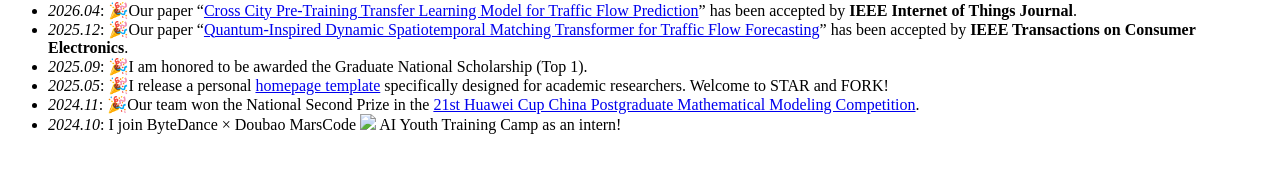
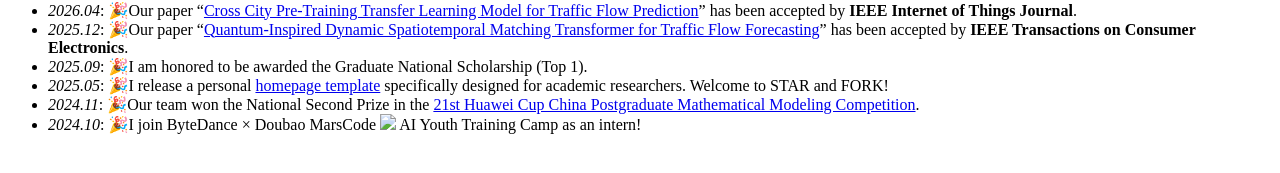
Before and after one commit to yuchaozhi/yuchaozhi.github.io, a Jekyll site: the page built from _pages/includes/news.md, in a window 1280 px wide. Shown: the part 600-773 px from the top of the page. Built offline with Jekyll 4.4.1, drawn with Linux system fonts in a browser that asks for light colours; our own code applies the rules of GitHub Pages for plain Markdown files.

Commit message:
update news

```diff
--- a/_pages/includes/news.md
+++ b/_pages/includes/news.md
@@ -7,7 +7,7 @@
 - *2025.09*: 🎉I am honored to be awarded the Graduate National Scholarship (Top 1).
 - *2025.05*: 🎉I release a personal [homepage template](https://github.com/yuchaozhi/yuchaozhi.github.io) specifically designed for academic researchers. Welcome to STAR and FORK!
 - *2024.11*: 🎉Our team won the National Second Prize in the [21st Huawei Cup China Postgraduate Mathematical Modeling Competition](https://sms.hainanu.edu.cn/info/1421/5601.htm).
-- *2024.10*: I join ByteDance × Doubao MarsCode <img src='./images/tiktok.png' style='width: 6em;'> AI Youth Training Camp as an intern!
+- *2024.10*: 🎉I join ByteDance × Doubao MarsCode <img src='./images/tiktok.png' style='width: 6em;'> AI Youth Training Camp as an intern!
 
 
 </div>
```
